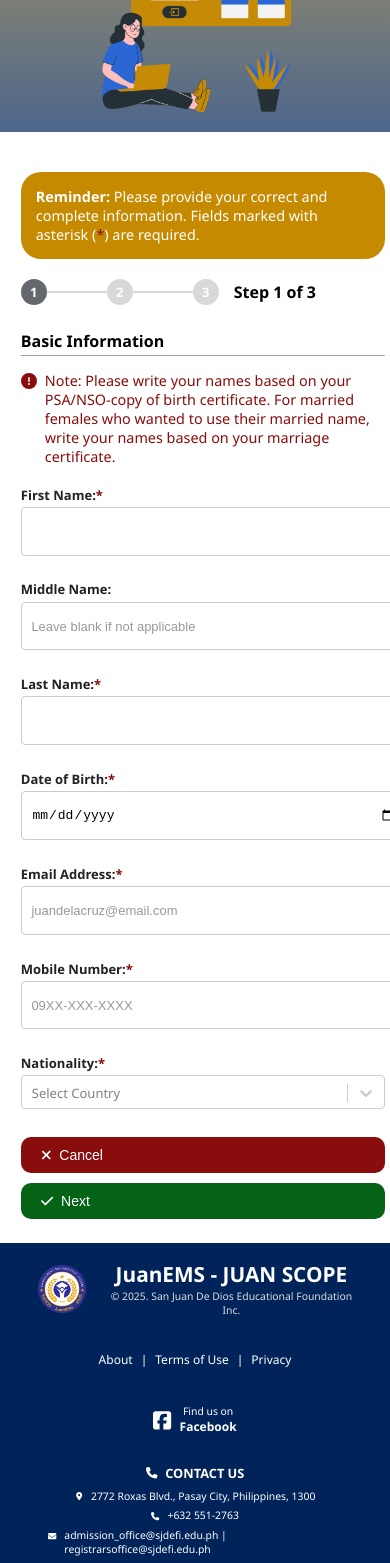
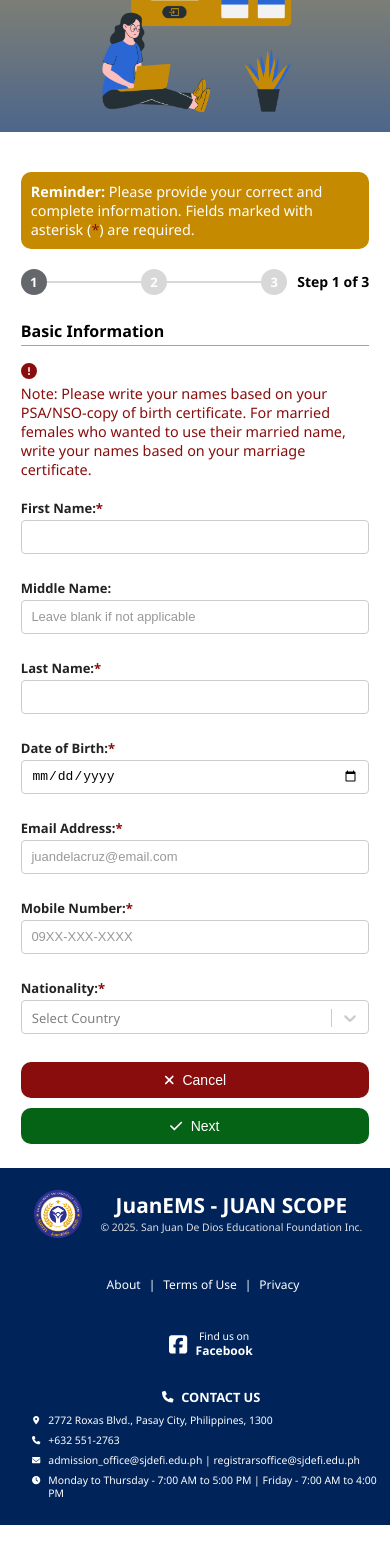
Before and after one commit to jerseyloveu/Duplicate, a React (Create React App) app in the folder juanems-user/user_frontend/user_frontend/: page /register in a window 390 px wide. Shown: the part 308-1871 px from the top of the page. After the commit the page ends 1833 px from the top, so only its background shows below. Built offline with nearby package versions, Linux system fonts and the light colour scheme.

Commit message:
register step 1 layout changes

```diff
--- a/juanems-user/user_frontend/user_frontend/src/css/JuanScope/Register.css
+++ b/juanems-user/user_frontend/user_frontend/src/css/JuanScope/Register.css
@@ -4,11 +4,14 @@
     display: flex;
     flex-direction: column;
     min-height: 100vh;
+    overflow-x: hidden; /* Prevent horizontal scrolling */
+    width: 100%;
   }
 
   /* Styles for react-select */
   .juan-select-wrapper {
     font-family: 'Segoe UI', sans-serif;
+    width: 100%; /* Ensure select takes full width */
   }
 
   /* Header Styles */
@@ -19,6 +22,8 @@
     justify-content: space-between;
     align-items: center;
     padding: 0.5rem 1rem;
+    width: 100%;
+    box-sizing: border-box;
   }
 
   .juan-header-left {
@@ -44,6 +49,8 @@
   .juan-main-content {
     display: flex;
     flex: 1;
+    width: 100%;
+    box-sizing: border-box;
   }
 
   /* Left Side with Gradient and Image */
@@ -72,7 +79,7 @@
     width: 100%;
     height: 100%;
     background: linear-gradient(to bottom, #C68A00 0%, #00245A 100%);
-    opacity: 0.7; /* 40% opacity for background only */
+    opacity: 0.7;
     z-index: -1;
   }
 
@@ -92,23 +99,26 @@
   /* Right Side with Form */
   .juan-right-side {
     width: 60%;
-    padding: 1rem; /* Reduced padding */
+    padding: 1rem;
     display: flex;
     justify-content: center;
     align-items: flex-start;
+    box-sizing: border-box;
   }
 
   .juan-form-container {
     width: 100%;
     max-width: 900px;
     margin: 0 auto;
-    padding: 1.5rem; /* Reduced padding */
+    padding: 1.5rem;
     background-color: #fff;
     border-radius: 8px;
+    box-sizing: border-box;
   }
 
   .juan-registration-form {
-    margin-top: 0.5rem; /* Reduced margin */
+    margin-top: 0.5rem;
+    width: 100%;
   }
 
   /* Form Grid Layout */
@@ -116,6 +126,7 @@
     display: grid;
     grid-template-columns: repeat(auto-fit, minmax(240px, 1fr));
     gap: 0.8rem;
+    width: 100%;
   }
 
   /* Footer Styles */
@@ -127,6 +138,8 @@
     padding: 1rem 2rem;
     color: white;
     flex-wrap: wrap;
+    width: 100%;
+    box-sizing: border-box;
   }
 
   .juan-footer-left {
@@ -269,10 +282,12 @@
   /* Reminder Box */
   .juan-reminder-box {
     background-color: #C68A00;
-    border-radius: 20px;
+    border-radius: 10px;
     padding: 15px;
     margin-bottom: 20px;
     color: white;
+    width: 100%;
+    box-sizing: border-box;
   }
 
   .juan-reminder-box p {
@@ -293,11 +308,13 @@
     display: flex;
     align-items: center;
     margin-bottom: 25px;
+    width: 100%;
   }
 
   .juan-step-circles {
     display: flex;
     align-items: center;
+    flex: 1;
   }
 
   .juan-step-circle {
@@ -311,6 +328,7 @@
     justify-content: center;
     font-weight: bold;
     font-size: 13px;
+    flex-shrink: 0;
   }
 
   .juan-step-circle.active {
@@ -318,9 +336,9 @@
   }
 
   .juan-step-line {
-    width: 60px;
     height: 2px;
     background-color: #D8D8D8;
+    flex: 1;
   }
 
   .juan-step-text {
@@ -328,6 +346,8 @@
     font-size: 16px;
     font-weight: bold;
     color: #000;
+    min-width: 80px;
+    flex-shrink: 0;
   }
 
   /* Form Rows and Groups */
@@ -335,12 +355,14 @@
     display: flex;
     align-items: center;
     margin-bottom: 15px;
+    width: 100%;
   }
 
   .juan-form-group {
     display: flex;
     flex-direction: column;
     margin-bottom: 0.75rem;
+    width: 100%;
   }
 
   /* Form Title */
@@ -349,13 +371,14 @@
     font-weight: bold;
     color: #000;
     margin-bottom: 3px;
+    width: 100%;
   }
 
   .juan-title-underline {
-    width: 100%;
     height: 1px;
     background-color: #A2A2A2;
     margin-bottom: 15px;
+    width: 100%;
   }
 
   /* Form Note */
@@ -363,6 +386,8 @@
     display: flex;
     align-items: flex-start;
     margin-bottom: 20px;
+    width: 100%;
+    box-sizing: border-box;
   }
 
   .juan-form-note p {
@@ -375,6 +400,7 @@
     color: #880D0C;
     margin-right: 8px;
     margin-top: 2px;
+    flex-shrink: 0;
   }
 
   .juan-form-group label {
@@ -392,6 +418,7 @@
     border-radius: 4px;
     font-size: 13px;
     height: 34px;
+    box-sizing: border-box;
   }
 
   /* Country Dropdown Styling */
@@ -424,6 +451,7 @@
     gap: 15px;
     margin-top: 1rem;
     grid-column: 1 / -1;
+    width: 100%;
   }
 
   .juan-cancel-button {
@@ -472,6 +500,7 @@
     border-radius: 8px;
     width: 400px;
     max-width: 90%;
+    box-sizing: border-box;
   }
 
   .juan-confirm-modal h3 {
@@ -513,6 +542,7 @@
     min-height: 34px !important;
     border-color: #ccc;
     box-shadow: none;
+    width: 100% !important;
   }
 
   .juan-select__control:hover {
@@ -541,6 +571,7 @@
 
   .juan-select__menu {
     font-size: 13px !important;
+    width: 100% !important;
   }
 
   .juan-select__option {
@@ -580,6 +611,10 @@
     .juan-footer-contact-container {
       margin: 0.5rem 1rem;
     }
+
+    .juan-footer-links {
+      margin-left: 0;
+    }
   }
 
   @media (max-width: 900px) {
@@ -610,12 +645,14 @@
 
     .juan-form-container {
       padding: 1rem;
+      max-width: 100%;
     }
 
     .juan-register-footer {
       flex-direction: column;
       align-items: center;
       text-align: center;
+      padding: 1rem;
     }
 
     .juan-footer-left {
@@ -633,10 +670,11 @@
     .juan-footer-links,
     .juan-footer-social-link {
       margin-bottom: 1rem;
+      margin-left: 0;
     }
 
     .juan-footer-contact-container {
-      width: auto;
+      width: 100%;
       min-width: unset;
       display: flex;
       flex-direction: column;
@@ -662,13 +700,26 @@
     .juan-form-container {
       padding: 1rem 0.8rem;
     }
+
+    .juan-step-line {
+      width: 40px;
+    }
+
+    .juan-step-text {
+        min-width: 70px;
+      }
   }
 
   @media (max-width: 480px) {
+    .juan-register-container {
+      width: 100%;
+    }
+
     .juan-form-group input,
     .react-country-dropdown {
       height: 34px;
       font-size: 13px;
+      width: 100%;
     }
 
     .juan-register-header {
@@ -699,10 +750,21 @@
       width: 100%;
     }
 
+    .juan-step-line {
+      width: 30px;
+    }
+
+  .juan-step-text {
+    font-size: 14px;
+    margin-left: 10px;
+    min-width: 65px;
+  }
+
     .juan-footer-links {
       flex-direction: row;
       justify-content: center;
       gap: 0.5rem;
+      margin-left: 0;
     }
 
     .juan-footer-social-link {
@@ -712,6 +774,7 @@
     .juan-contact-item {
       font-size: 0.65rem;
       text-align: left;
+      width: 100%;
     }
 
     .juan-form-buttons {
@@ -722,11 +785,13 @@
     .juan-cancel-button,
     .juan-next-button {
       width: 100%;
+      justify-content: center;
     }
 
     .juan-select__control {
       min-height: 34px !important;
       height: 34px !important;
+      width: 100% !important;
     }
 
     .juan-select__value-container {
@@ -736,4 +801,22 @@
     .juan-select__indicators {
       height: 34px !important;
     }
+
+    /* Adjust reminder box and note to fit mobile screens */
+    .juan-reminder-box {
+      padding: 10px;
+    }
+
+    .juan-form-note {
+      flex-direction: column;
+    }
+
+    .juan-form-note p {
+      width: 100%;
+      margin-top: 5px;
+    }
+
+    .juan-form-note .juan-note-icon {
+      align-self: flex-start;
+    }
   }
```
